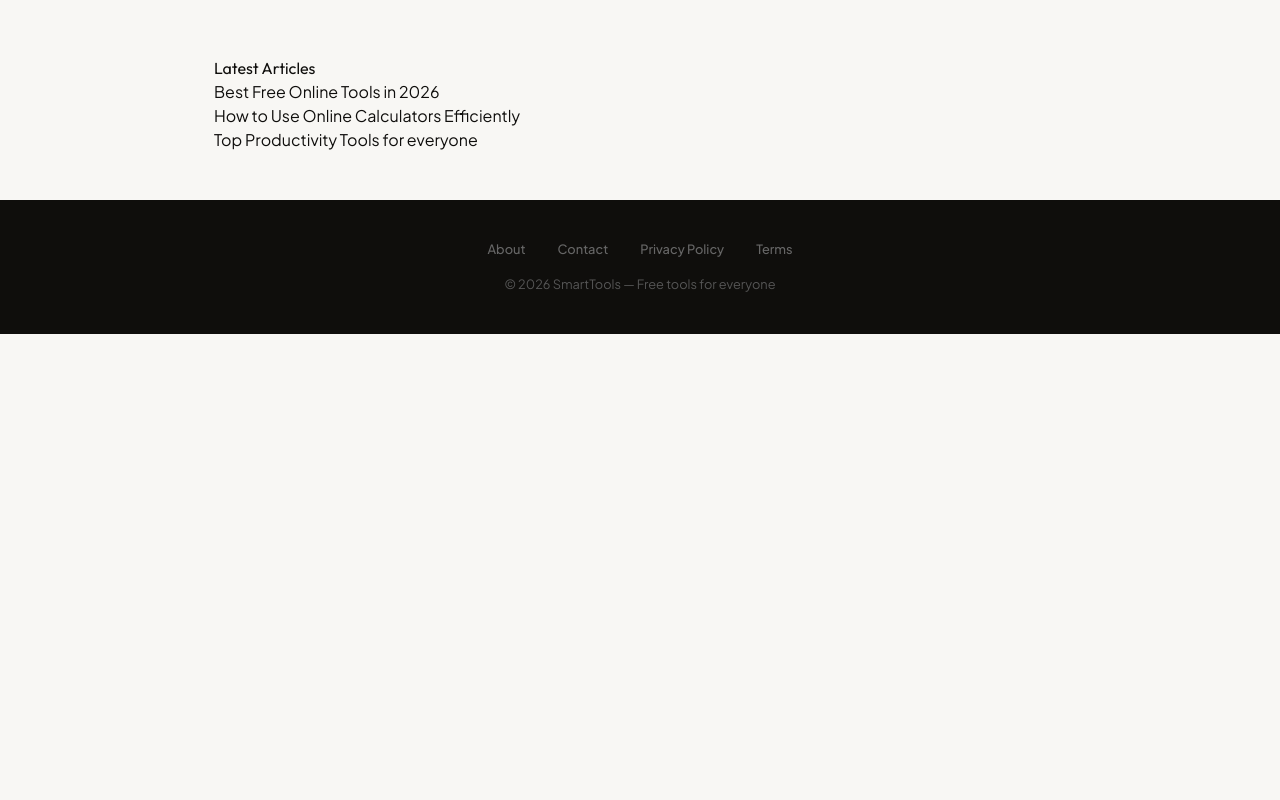
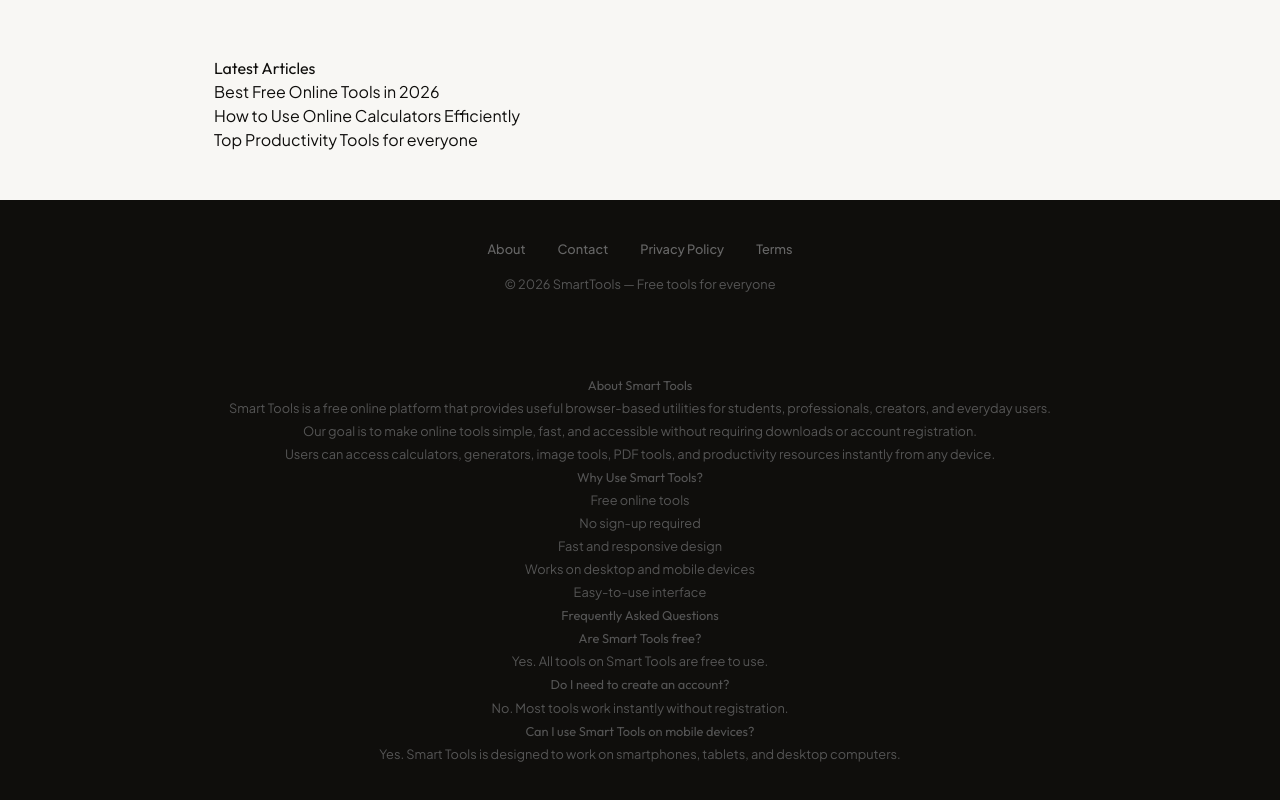
Before and after one commit to athersaud-smart-tools/smart-tools, a Next.js app: page / in a window 1280 px wide. Shown: the part 1858-2658 px from the top of the page. Before the commit the page ends 2192 px from the top, so only its background shows below. Built offline with nearby package versions, Linux system fonts and the light colour scheme.

Commit message:
improved homepage authority and FAQ content

```diff
--- a/app/page.tsx
+++ b/app/page.tsx
@@ -147,6 +147,65 @@ export default function Home() {
           <a href="/terms">Terms</a>
         </div>
         © 2026 SmartTools — Free tools for everyone
+
+{/* ABOUT SECTION */}
+<section
+  style={{
+    maxWidth: "1000px",
+    margin: "60px auto",
+    padding: "20px",
+    lineHeight: "1.8",
+  }}
+>
+  <h2>About Smart Tools</h2>
+
+  <p>
+    Smart Tools is a free online platform that provides useful browser-based
+    utilities for students, professionals, creators, and everyday users.
+  </p>
+
+  <p>
+    Our goal is to make online tools simple, fast, and accessible without
+    requiring downloads or account registration.
+  </p>
+
+  <p>
+    Users can access calculators, generators, image tools, PDF tools, and
+    productivity resources instantly from any device.
+  </p>
+
+  <h2>Why Use Smart Tools?</h2>
+
+  <ul>
+    <li>Free online tools</li>
+    <li>No sign-up required</li>
+    <li>Fast and responsive design</li>
+    <li>Works on desktop and mobile devices</li>
+    <li>Easy-to-use interface</li>
+  </ul>
+
+  <h2>Frequently Asked Questions</h2>
+
+  <h3>Are Smart Tools free?</h3>
+
+  <p>
+    Yes. All tools on Smart Tools are free to use.
+  </p>
+
+  <h3>Do I need to create an account?</h3>
+
+  <p>
+    No. Most tools work instantly without registration.
+  </p>
+
+  <h3>Can I use Smart Tools on mobile devices?</h3>
+
+  <p>
+    Yes. Smart Tools is designed to work on smartphones, tablets, and desktop
+    computers.
+  </p>
+</section>
+
       </footer>
 
     </main>
```
